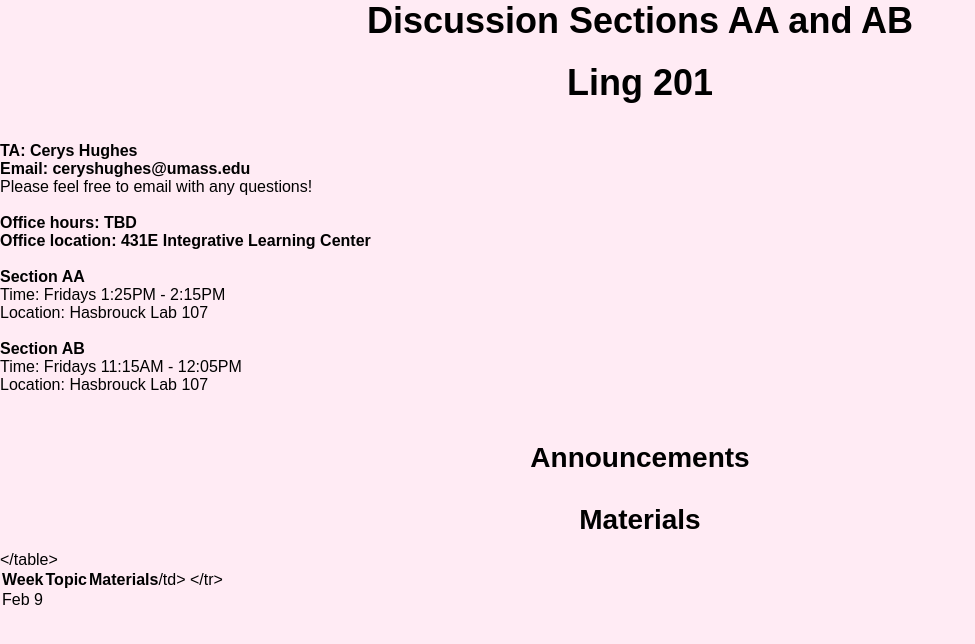
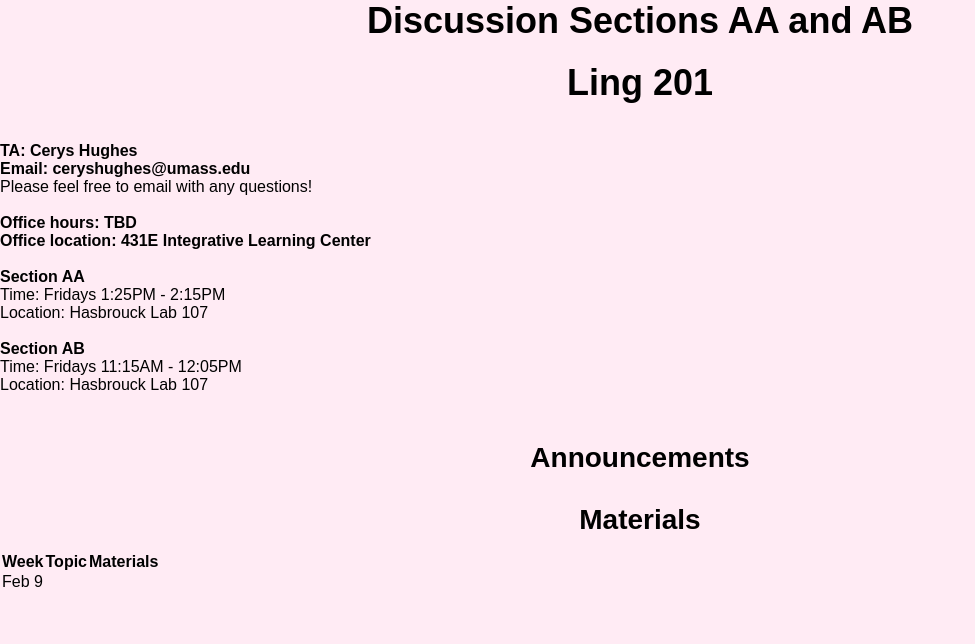
Before and after one commit to ceryshughes/ceryshughes.github.io, a Jekyll site: the page built from ling201sp24.markdown, in a window 1280 px wide. Shown: the top 644 px of the page, without its empty margins (0-975 px from the left). Built offline with Jekyll 4.4.1, drawn with Linux system fonts in a browser that asks for light colours.

Commit message:
Fixed formatting

```diff
--- a/index.markdown
+++ b/index.markdown
@@ -55,7 +55,7 @@ Collaborators: Joe Pater, Alessa Farinella, Seung Suk Lee
 <section id="teaching">
 <h2>Teaching Materials</h2>
 <section class="project">
-<p>Mixture of Gaussians in Phonetics and Sound Change lesson for UMass LING492b (<a href = "/files/personal/teaching/Computational_Linguistics/Gaussian_Mixture_Model_Phonetics.pdf" >Slides </a>).</p>
+<p>Mixture of Gaussians in Phonetics and Sound Change lecture for UMass LING492b (<a href = "/files/personal/teaching/Computational_Linguistics/Gaussian_Mixture_Model_Phonetics.pdf" >Slides </a>).</p>
 </section>
 <section class="project">
 <p>Introduction to neural networks
--- a/ling201sp24.markdown
+++ b/ling201sp24.markdown
@@ -27,11 +27,12 @@ layout: my_blank_layout
 <h2> Announcements </h2>
 
 <h2> Materials </h2>
+
 <table>
 <tr>
-	<td><strong>Week</strong></td>
-	<td><strong>Topic</strong></td>
-	<td><strong>Materials</strong>/td>
+	<th>Week</th>
+	<th>Topic</th>
+	<th>Materials</th>
 </tr>
 <tr>
 	<td>Feb 9</td>
```
